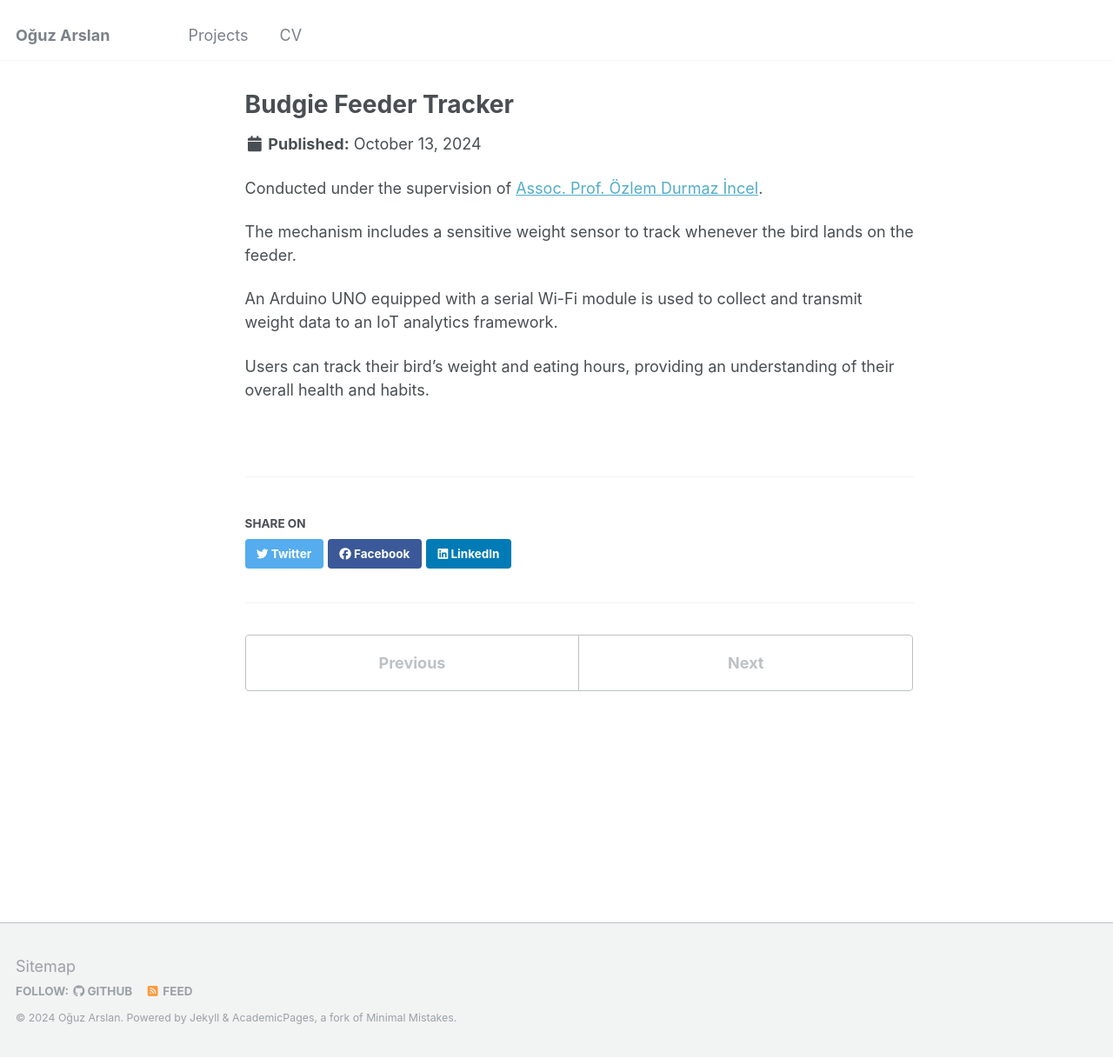
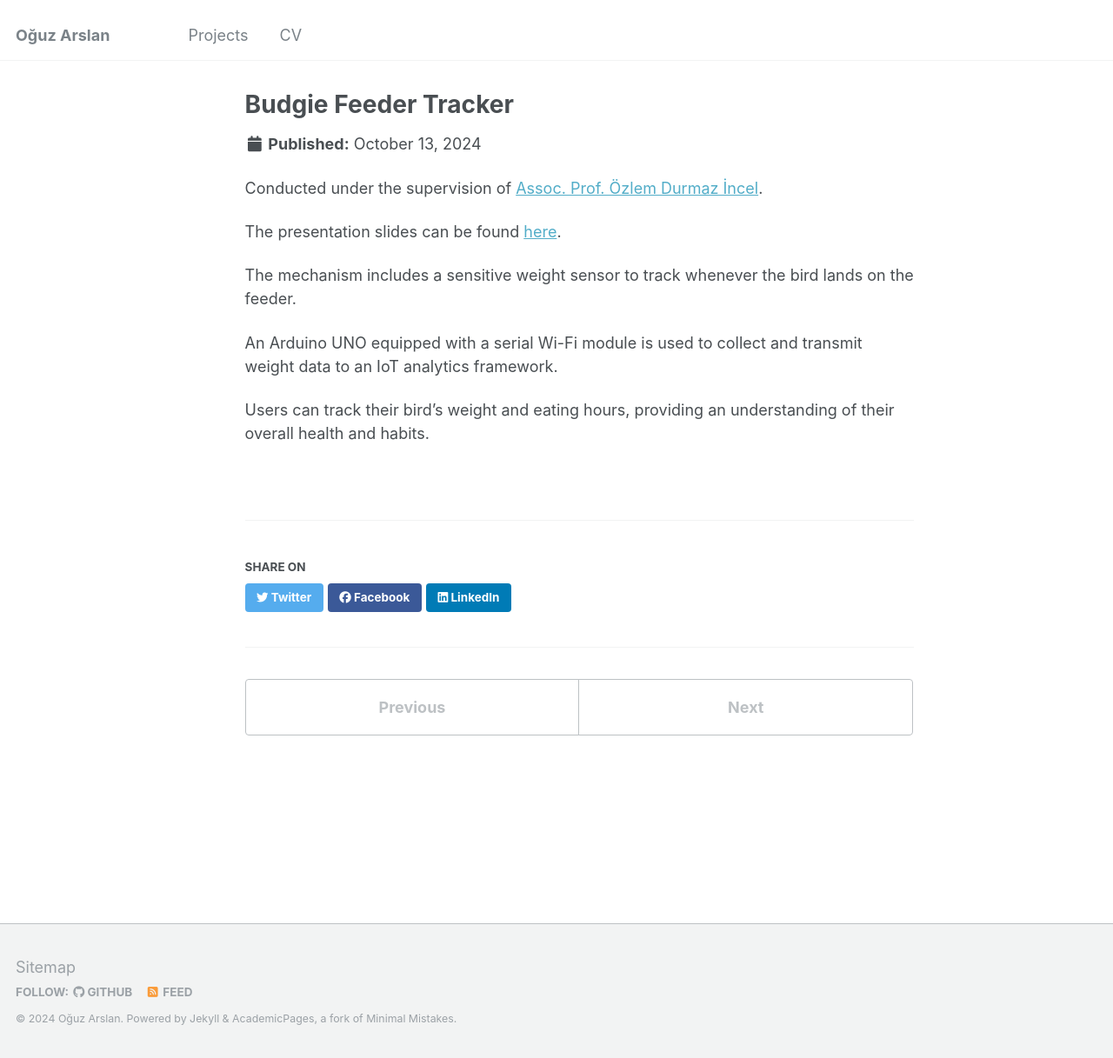
Before and after one commit to Boysle/boysle.github.io, a Jekyll site: the page built from _portfolio/2budgiefeedertracker.md, in a window 1280 px wide and 1217 px high. Shown: the whole window at 87% size. Built offline with Jekyll 4.4.1, drawn with Linux system fonts in a browser that asks for light colours.

Commit message:
Update 2budgiefeedertracker.md

```diff
--- a/_portfolio/2budgiefeedertracker.md
+++ b/_portfolio/2budgiefeedertracker.md
@@ -6,6 +6,8 @@ collection: projects
 ---
 Conducted under the supervision of [Assoc. Prof. Özlem Durmaz İncel](https://www.cmpe.boun.edu.tr/people/ozlem.durmaz).
 
+The presentation slides can be found [here](https://docs.google.com/presentation/d/15Bxk8GrdjDKizWz2PBFqSlwiGzrAQ46e/edit?usp=sharing&ouid=100064784888986903711&rtpof=true&sd=true).
+
 The mechanism includes a sensitive weight sensor to track whenever the bird lands on the feeder.
 
 An Arduino UNO equipped with a serial Wi-Fi module is used to collect and transmit weight data to an IoT analytics framework.
```
